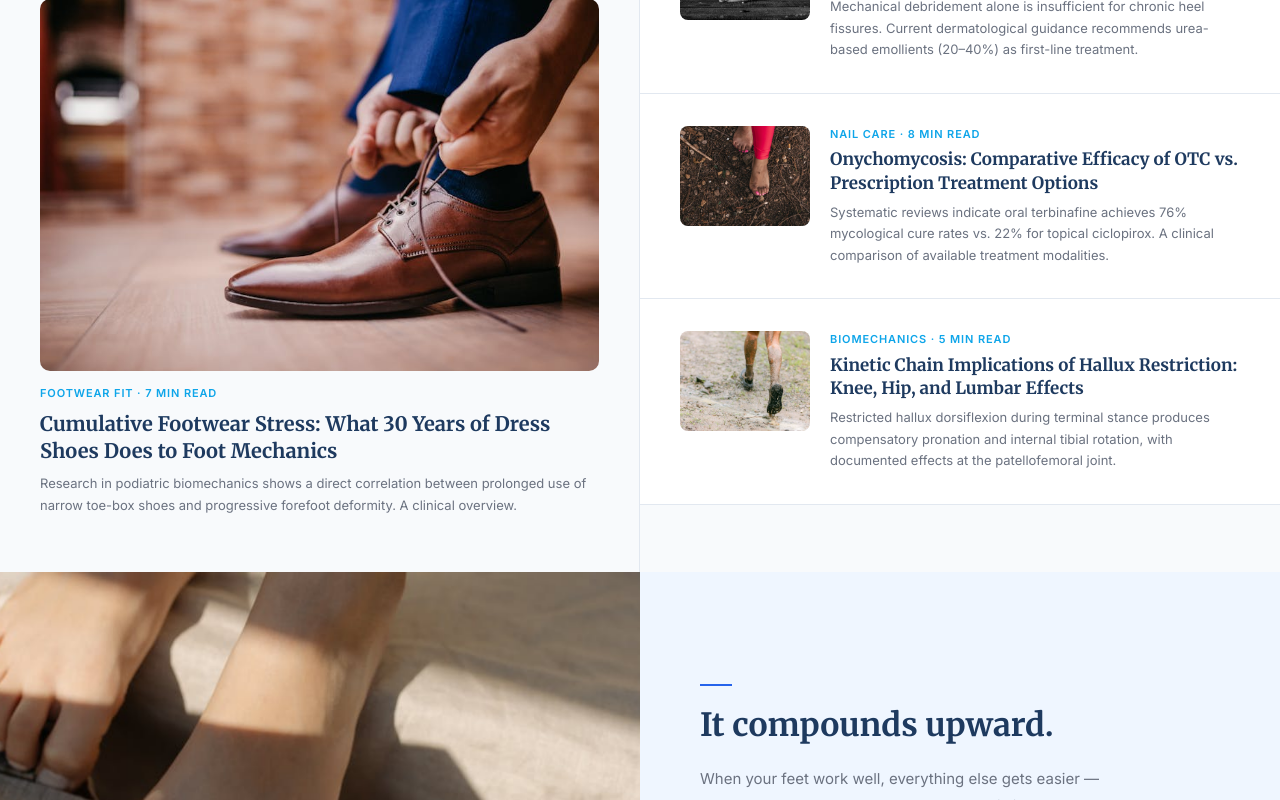
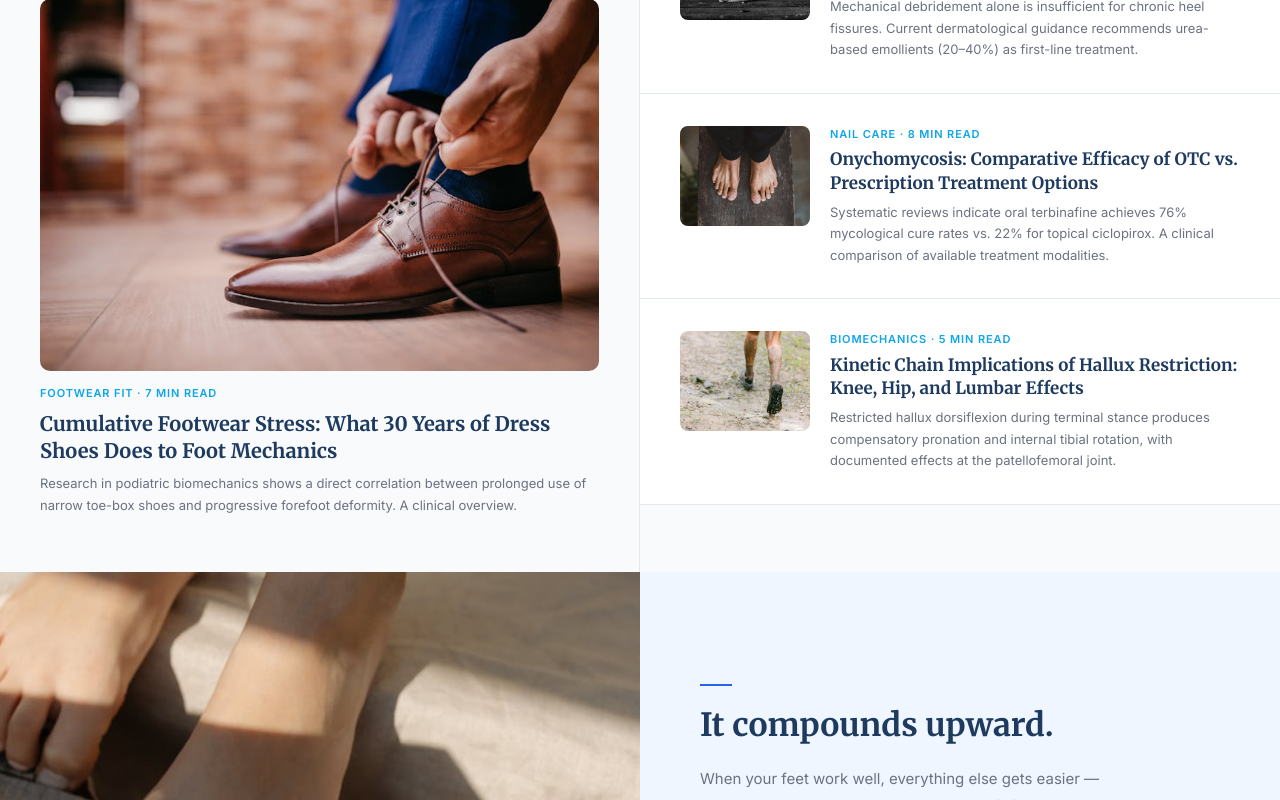
Before and after one commit to alfonsobarreiro/mens-sole-revival, a Next.js app: page /homepage-2 in a window 1280 px wide. Shown: the part 1420-2220 px from the top of the page. Built offline with nearby package versions, Linux system fonts and the light colour scheme; a web font is replaced by a local one.

Commit message:
Personalized PDF generator, swap women's feet image

```diff
--- a/app/blog/toenail-fungus-what-works/page.tsx
+++ b/app/blog/toenail-fungus-what-works/page.tsx
@@ -8,7 +8,7 @@ export default function Page() {
   return (
     <SiteLayout>
       <ArticleLayout
-        heroSrc="/images/pexels-8980963.jpg"
+        heroSrc="/images/pexels-5960467.jpg"
         heroAlt="Close-up of a man's foot — toenail fungus care guide"
         title="Toenail Fungus: What Actually Works (and What's a Scam)"
         category="Nail Care"
--- a/app/homepage-2/page.tsx
+++ b/app/homepage-2/page.tsx
@@ -95,7 +95,7 @@ const articles = [
     category: "Nail Care",
     readTime: "8 min",
     excerpt: "Systematic reviews indicate oral terbinafine achieves 76% mycological cure rates vs. 22% for topical ciclopirox. A clinical comparison of available treatment modalities.",
-    image: "/images/pexels-8980963.jpg",
+    image: "/images/pexels-5960467.jpg",
   },
   {
     slug: "why-toe-alignment-affects-knees-and-hips",
@@ -124,7 +124,7 @@ const topics = [
   {
     label: "Pain & Recovery",
     href: "/waitlist?kit=pain-recovery",
-    image: "/images/pexels-8980963.jpg",
+    image: "/images/pexels-5960467.jpg",
     tagline: "Your body is sending a signal.",
     description: "Plantar fasciitis, heel spurs, arch strain — foot pain rarely disappears on its own. Learn how to identify the source, reduce inflammation, and build resilience.",
   },
--- a/app/learn/page.tsx
+++ b/app/learn/page.tsx
@@ -41,7 +41,7 @@ const articles = [
     href: "/blog/toenail-fungus-what-works",
     category: "Nail Care",
     readTime: "8 min",
-    image: "/images/pexels-8980963.jpg",
+    image: "/images/pexels-5960467.jpg",
     excerpt: "The evidence on OTC treatments, prescription options, and home remedies — ranked by how well they actually work.",
   },
   {
```
